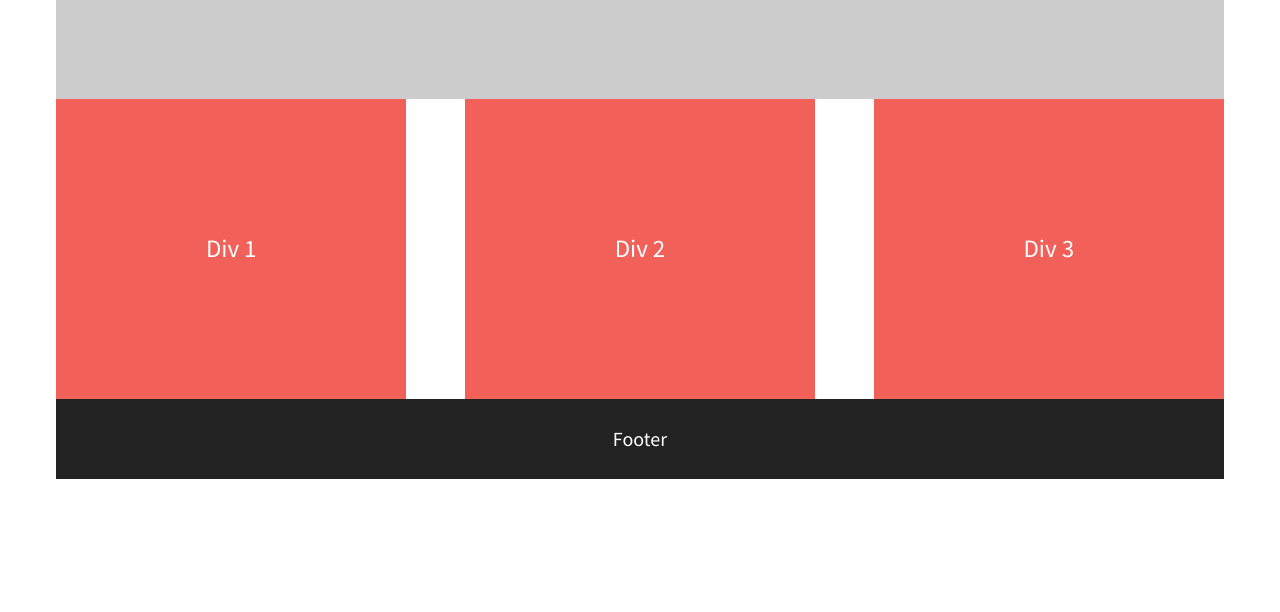
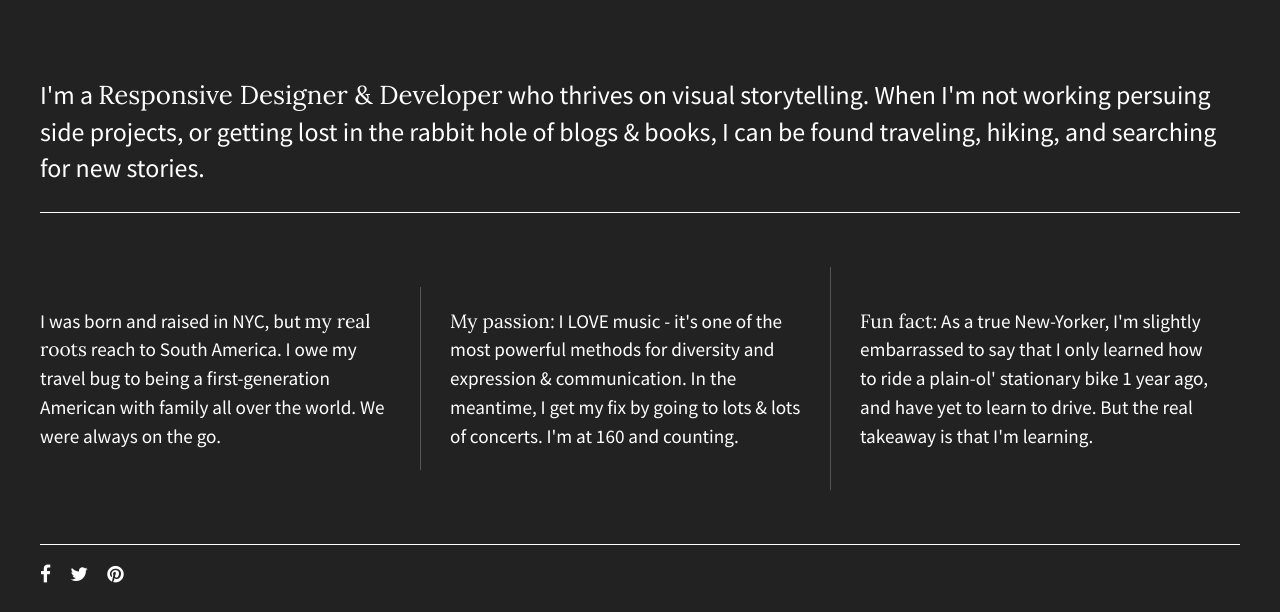
Before and after one commit to susangrundner/Aisha-flex-box-layout, a plain HTML site: page index.html in a window 1280 px wide. Shown: the part 247-859 px from the top of the page. Before the commit the page ends 800 px from the top, so only its background shows below. Drawn offline with nearby package versions, Linux system fonts and the light colour scheme.

Commit message:
initial commit

```diff
--- a/css/main.css
+++ b/css/main.css
@@ -12,7 +12,7 @@
 
 html {
     color: #222;
-    font-size: 1em;
+    font-size: 16px;
     line-height: 1.4;
 }
 
@@ -96,92 +96,97 @@ textarea {
    ========================================================================== */
 
 html {
-  background-color: #fff;
+  background-color: #222;
   height: 100%;
   width: 100%;
 }
 
 body {
   font-family: 'Source Sans Pro', sans-serif;
-  padding: 0 2em;
-  font-size: 1.25em;
+  padding: 0em 2em;
+  color: #fff;
+  display: flex;
+  justify-content: center;
+  font-size: 1.2em;
+  align-items: flex-start;
   height: 100%;
-  color: #fff;
+}
+
+.flex-container {
+  display: flex;
+  align-items: center;
+  flex-flow: row wrap;
+  justify-content: space-between;
+  height: 100%;
+  padding-top: 40px;
+  max-width: 1200px;
+}
+
+.flex-items {
+  display: flex;
+  justify-content: flex-start;
+  align-items: center;
+  width: 30%;
+  line-height: 1.5em;
+  font-size: 1em;
+}
+
+p span {
+  font-family: 'Lora', sans-serif;
 }
 
 header,
 footer {
+  width: 100%;
   display: flex;
-  flex-flow: row wrap;
-  justify-content: space-between;
-  background-color: #222;
-  height: 80px;
-  width: 100%;
+  justify-content: flex-start;
+}
+
+header h1 {
+  font-family: 'Lora', sans-serif;
+  font-size: 3em;
 }
 
 main {
-  background-color: #ccc;
-  height: 250px;
   width: 100%;
+  display: flex;
+  justify-content: center;
+  border-bottom: 1px solid #fff;
 }
 
-header,
-footer,
-main {
-  /*set display to flex and vertically & horizontally align by setting justify-content and align-items to center*/
-  display: flex;
-  justify-content: center;
-  align-items: center;
+main p {
+  font-size: 1.35em;
 }
 
-.wrapper {
-  display: flex;
-  flex-flow: row wrap;
-  justify-content: space-between;
-  align-items: center;
+#div-1 {
+  padding-right: 20px;
 }
 
-#div-1,
-#div-2,
-#div-3 {
-  display: flex;
-  justify-content: center;
-  align-items: center;
-  color: #fff;
-  line-height: 1.5em;
-  font-size: 1.25em;
-  width: 30%;
-  height: 300px;
+#div-1, #div-2 {
+  border-right: 1px solid #555;
 }
 
-.wrapper span {
-  font-family: 'Lora', sans-serif;
-  font-size: 1.3em;
+#div-1, #div-2, #div-3 {
+  align-items: flex-start;
 }
 
-.flex-container {
-  /*set display to flex and vertically & horizontally align by setting justify-content and align-items to center, and set flex-flow to row wrap*/
-  display: flex;
-  justify-content: space-between;
-  align-items: center;
-  flex-flow: row wrap;
-  flex-basis: auto;
-  flex-grow: 1;
-  padding: 16px;
+#div-2, #div-3 {
+  padding: 20px;
 }
 
-.flex-items {
-  /*set display to flex and vertically & horizontally align by setting justify-content and align-items to center*/
-  display: flex;
-  justify-content: center;
-  align-items: center;
+footer {
+    border-top: 1px solid #fff;
+    height: 20px;
+    padding-top: 20px;
+}
+
+footer a {
+  padding-right: 1em;
   color: #fff;
-  line-height: 1.5em;
-  font-size: 1.6em;
-  background-color: #f16059;
-  width: 30%;
-  height: 200px;
+  text-decoration: none;
 }
+
+
 
 /* ==========================================================================
    Helper classes
@@ -263,20 +268,22 @@ main {
    Modify as content requires.
    ========================================================================== */
 
-@media all and (max-width: 768px) {
+@media all and (min-width: 1200px) {
     body {
       padding: 1em;
     }
 }
 
-@media (min-width: 1200px) {
+@media (min-width: 768px) {
   #div-1,
   #div-2{
       /* set your flex value to 1 50% */
+     flex-basis: 1 50%;
   }
 
   #div-3 {
     /* set your flex value to 1 100% */
+     flex-basis: 1 100%;
   }
 }
 
--- a/index.html
+++ b/index.html
@@ -7,13 +7,14 @@
         <meta name="description" content="">
         <meta name="viewport" content="width=device-width, initial-scale=1">
 
-        <link rel="apple-touch-icon" href="apple-touch-icon.png">
+        <link rel="stylesheet" href="https://cdnjs.cloudflare.com/ajax/libs/font-awesome/4.7.0/css/font-awesome.min.css">
         <!-- Place favicon.ico in the root directory -->
 
         <link rel="stylesheet" href="css/normalize.css">
         <link rel="stylesheet" href="css/main.css">
         <script src="js/vendor/modernizr-2.8.3.min.js"></script>
         <link href="https://fonts.googleapis.com/css?family=Lora|Source+Sans+Pro:400,700" rel="stylesheet">
+        <link href="https://fonts.googleapis.com/css?family=Lora:700" rel="stylesheet">
     </head>
     <body>
         <!--[if lt IE 8]>
@@ -22,19 +23,30 @@
 
         <!-- Add your site or application content here -->
         <section class="flex-container">
-            <header>Header</header>
-            <main>Main</main>
+            <header><h1>Hi, I'm Aisha.</h1></header>
+            <main>
+                <p>I'm a <span>Responsive Designer &amp; Developer</span> who thrives on visual storytelling. When I'm not working persuing side projects, or getting lost in the rabbit hole of blogs &amp; books, I can be found traveling, hiking, and searching for new stories.</p>
+            </main>
+
             <div id="div-1" class="flex-items">
-                Div 1
+                <p>I was born and raised in NYC, but <span>my real roots</span> reach to South America. I owe my travel bug to being a first-generation American with family all over the world. We were always on the go.</p>
             </div>
+
             <div id="div-2" class="flex-items">
-                Div 2
+                <p><span>My passion:</span> I LOVE music - it's one of the most powerful methods for diversity and expression &amp; communication. In the meantime, I get my fix by going to lots &amp; lots of concerts. I'm at 160 and counting.</p>
             </div>
+
             <div id="div-3" class="flex-items">
-                Div 3
+                <p><span>Fun fact:</span> As a true New-Yorker, I'm slightly embarrassed to say that I only learned how to ride a plain-ol' stationary bike 1 year ago, and have yet to learn to drive. But the real takeaway is that I'm learning.</p>
             </div>
-            <footer>Footer</footer>
+
+            <footer>
+                <a href="#" class="fa fa-facebook"></a>
+                <a href="#" class="fa fa-twitter"></a>
+                <a href="#" class="fa fa-pinterest"></a>
+            </footer>
         </section>
+
 
         <script src="https://ajax.googleapis.com/ajax/libs/jquery/1.11.3/jquery.min.js"></script>
         <script>window.jQuery || document.write('<script src="js/vendor/jquery-1.11.3.min.js"><\/script>')</script>
```
